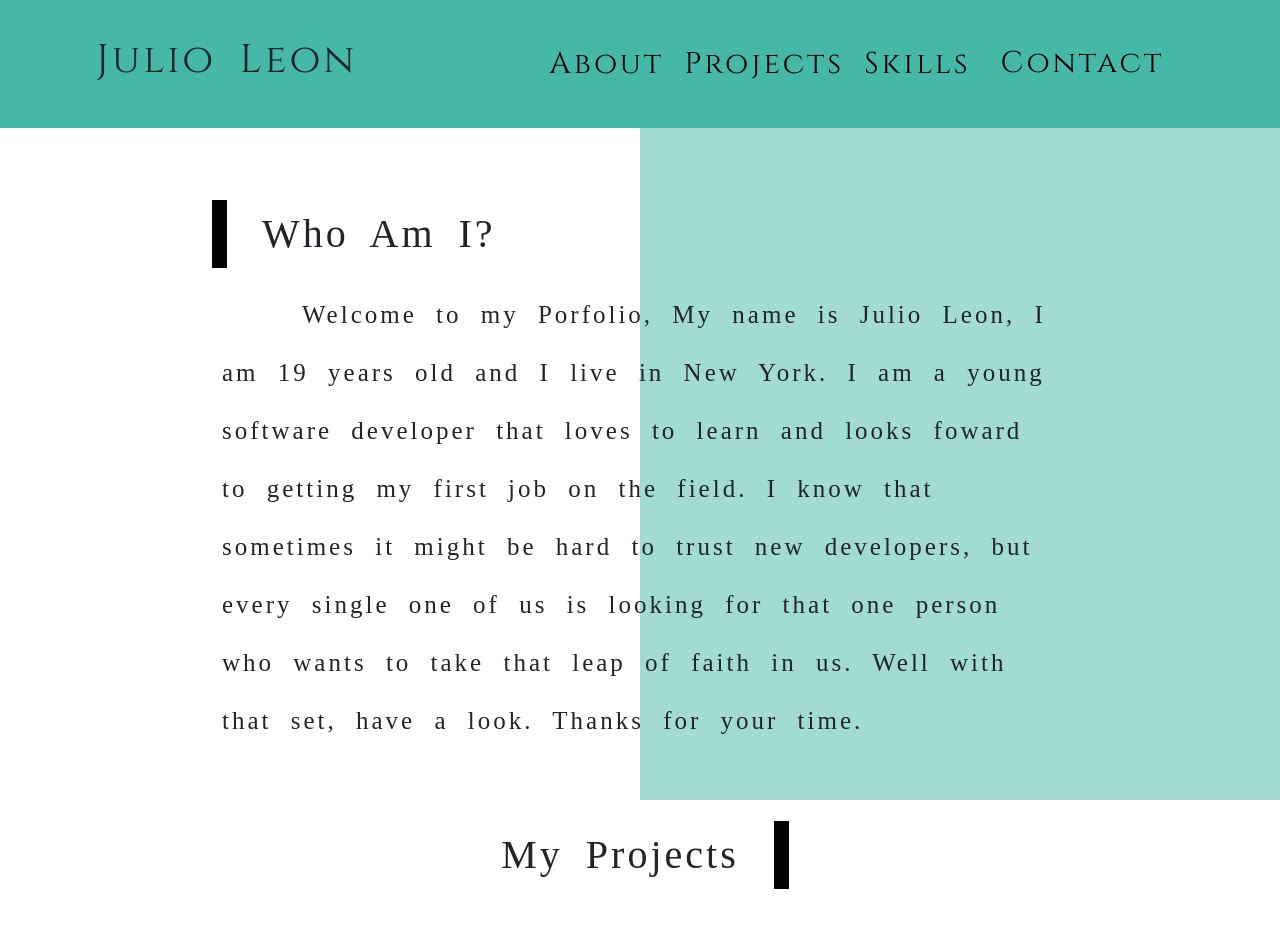
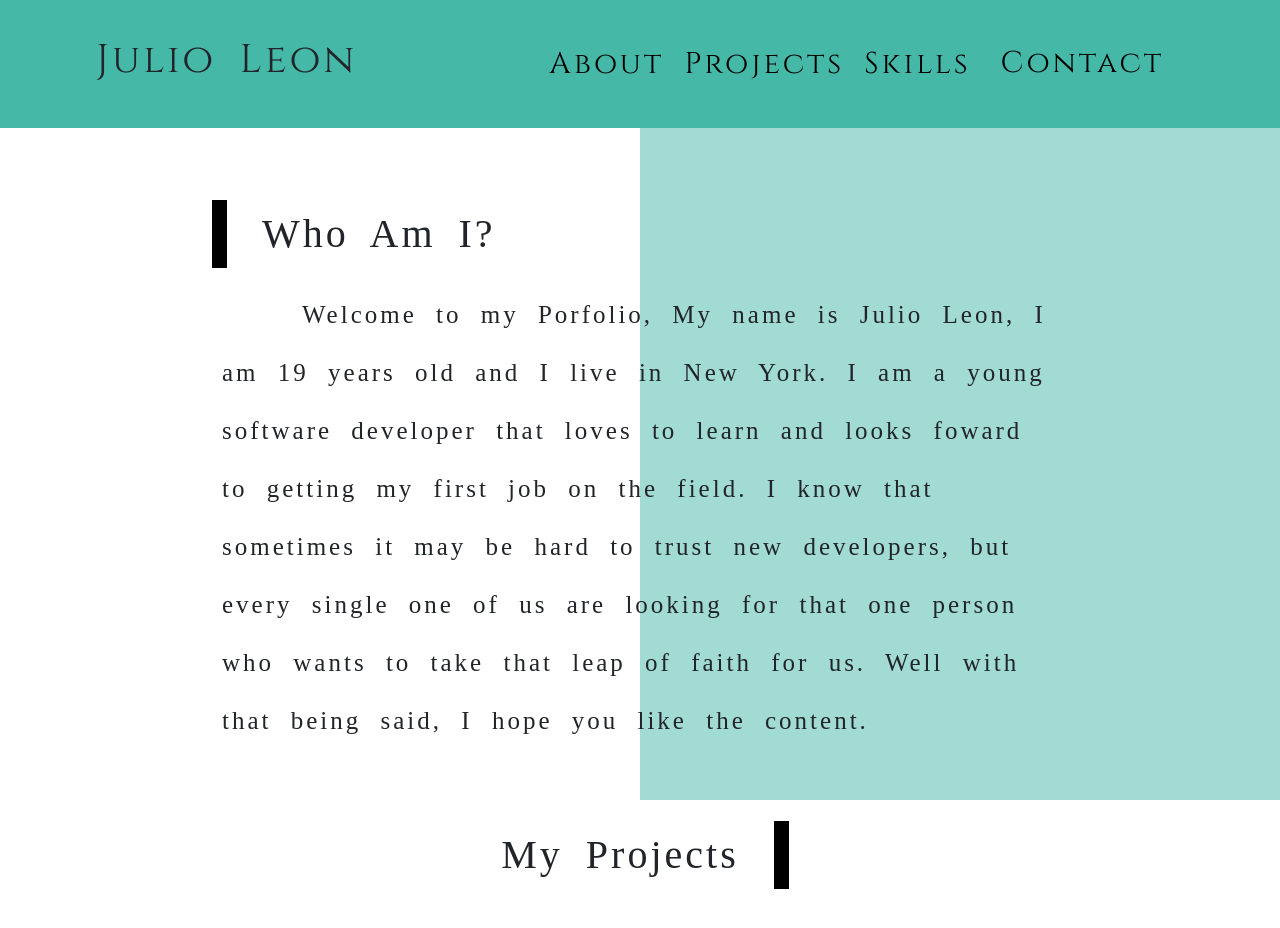
Before and after one commit to Julio-Leon/Porfolio, a React (Create React App) app in the folder porfolio_client/: page /home#/home in a window 1280 px wide. Shown: the top 928 px of the page. Built offline with nearby package versions, Linux system fonts and the light colour scheme; a web font is replaced by a local one.

Commit message:
grammar fixes on about and projects components

```diff
--- a/porfolio_client/src/components/About/About.js
+++ b/porfolio_client/src/components/About/About.js
@@ -4,7 +4,7 @@ export default function About() {
             <h1 className='about-title'>
                 Who Am I?
             </h1>
-            <p className='about'>Welcome to my Porfolio, My name is Julio Leon, I am 19 years old and I live in New York. I am a young software developer that loves to learn and looks foward to getting my first job on the field. I know that sometimes it might be hard to trust new developers, but every single one of us is looking for that one person who wants to take that leap of faith in us. Well with that set, have a look. Thanks for your time.</p>
+            <p className='about'>Welcome to my Porfolio, My name is Julio Leon, I am 19 years old and I live in New York. I am a young software developer that loves to learn and looks foward to getting my first job on the field. I know that sometimes it may be hard to trust new developers, but every single one of us are looking for that one person who wants to take that leap of faith for us. Well with that being said, I hope you like the content.</p>
         </div>
     )
 }
--- a/porfolio_client/src/components/Projects/Projects.js
+++ b/porfolio_client/src/components/Projects/Projects.js
@@ -53,7 +53,7 @@ function Projects(props) {
             <div className='left-description project-container flex-container'>
                 <div className='project-description flex-container' data-aos='fade-right'>
                     <a href='https://b-lucid.netlify.app/#/' target='_blank' rel='noreferrer'>B-LUCID</a>
-                    <p>An app where users can see other people's posts, leave comments, like them and of course post their own. Users also have their own page that will display only their posts. You can find these users on the search bar on the top right. There is authentication, so only authenticated users will have access to full functionality.</p>
+                    <p>An app where users can see other people's posts, leave comments, like them and of course post their own. Users also have their own  profile page that will display only their posts. You can find these users on the search bar on the top right. There is authentication, so only authenticated users will have access to full functionality.</p>
                 </div>
                 <div className="project-image-container flex-container">
                     <img src={bLucidPath} width='55%' data-aos='fade-left' alt='' />
```
